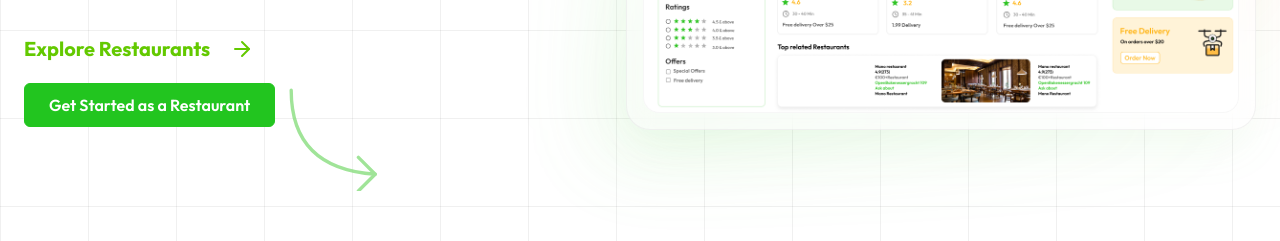
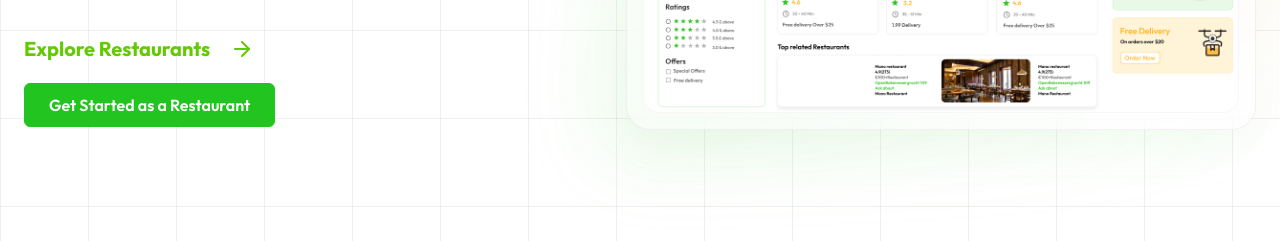
Before and after one commit to Honore-models/Dinely, a Next.js app in the folder dinely-saas/: page / in a window 1280 px wide. Shown: the part 498-739 px from the top of the page. Built offline with nearby package versions, Linux system fonts and the light colour scheme.

Commit message:
feat: add HeroSection component to landing page

```diff
--- a/dinely-saas/src/components/landing/HeroSection.tsx
+++ b/dinely-saas/src/components/landing/HeroSection.tsx
@@ -76,32 +76,7 @@
                 Get Started as a Restaurant
               </Button>
 
-              {/* Professional Subtle Arrow */}
-              <div className="absolute -bottom-12 left-56 hidden w-20 md:block lg:-bottom-16 lg:left-64 lg:w-28">
-                <svg
-                  viewBox="0 0 100 100"
-                  fill="none"
-                  xmlns="http://www.w3.org/2000/svg"
-                  className="opacity-70"
-                  style={{ animation: "floatArrow 4s ease-in-out infinite" }}
-                >
-                  <path
-                    d="M 10 10 Q 10 80 85 85"
-                    stroke="#78d96d"
-                    strokeWidth="3"
-                    strokeLinecap="round"
-                    strokeDasharray="120"
-                    strokeDashoffset="0"
-                  />
-                  <path
-                    d="M 70 70 L 85 85 L 70 100"
-                    stroke="#78d96d"
-                    strokeWidth="3"
-                    strokeLinecap="round"
-                    strokeLinejoin="round"
-                  />
-                </svg>
-              </div>
+
             </div>
           </div>
           <div className="relative mx-auto w-full max-w-[800px] lg:max-w-none">
```
